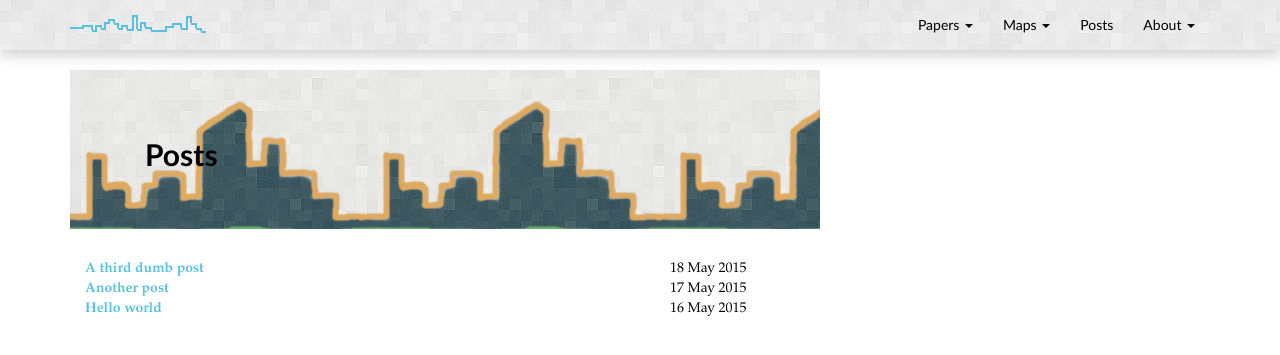
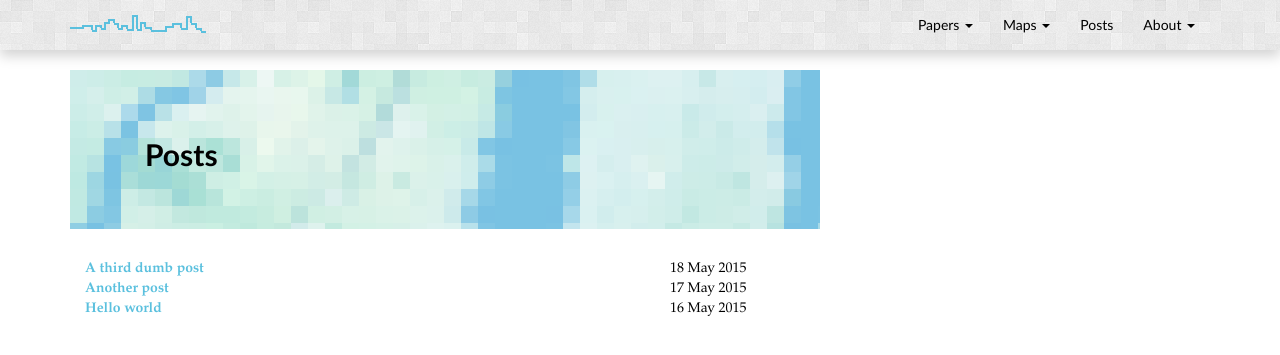
Before and after one commit to chrisrobertsnyc/chrisrobertsnyc.github.io, a Jekyll site: the page built from blog/index.html, in a window 1280 px wide. Shown: the top 355 px of the page. Built offline with Jekyll 4.4.1, drawn with Linux system fonts in a browser that asks for light colours; nearby versions of some CDN libraries.

Commit message:
changing back to map-bg

```diff
--- a/css/main.css
+++ b/css/main.css
@@ -17,8 +17,7 @@
   transition-property: box-shadow;
 }
 #blog-jumbotron {
-	background-image: url('/assets/bright-squares-skyline2.png');
-  background-position:left center;
+	background-image: url('/assets/map-bg.png');
 }
 ::-moz-selection { /* Code for Firefox */
     background: #F0AD4E;
```
